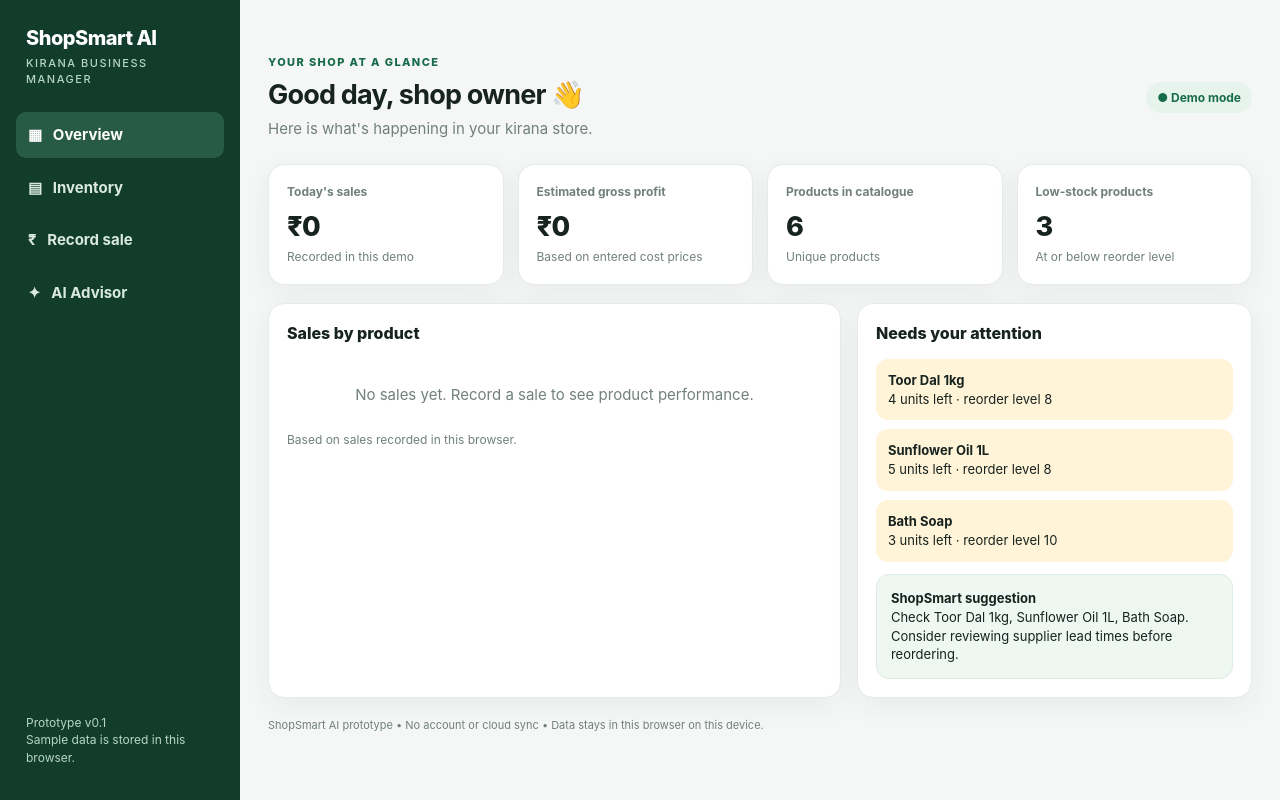
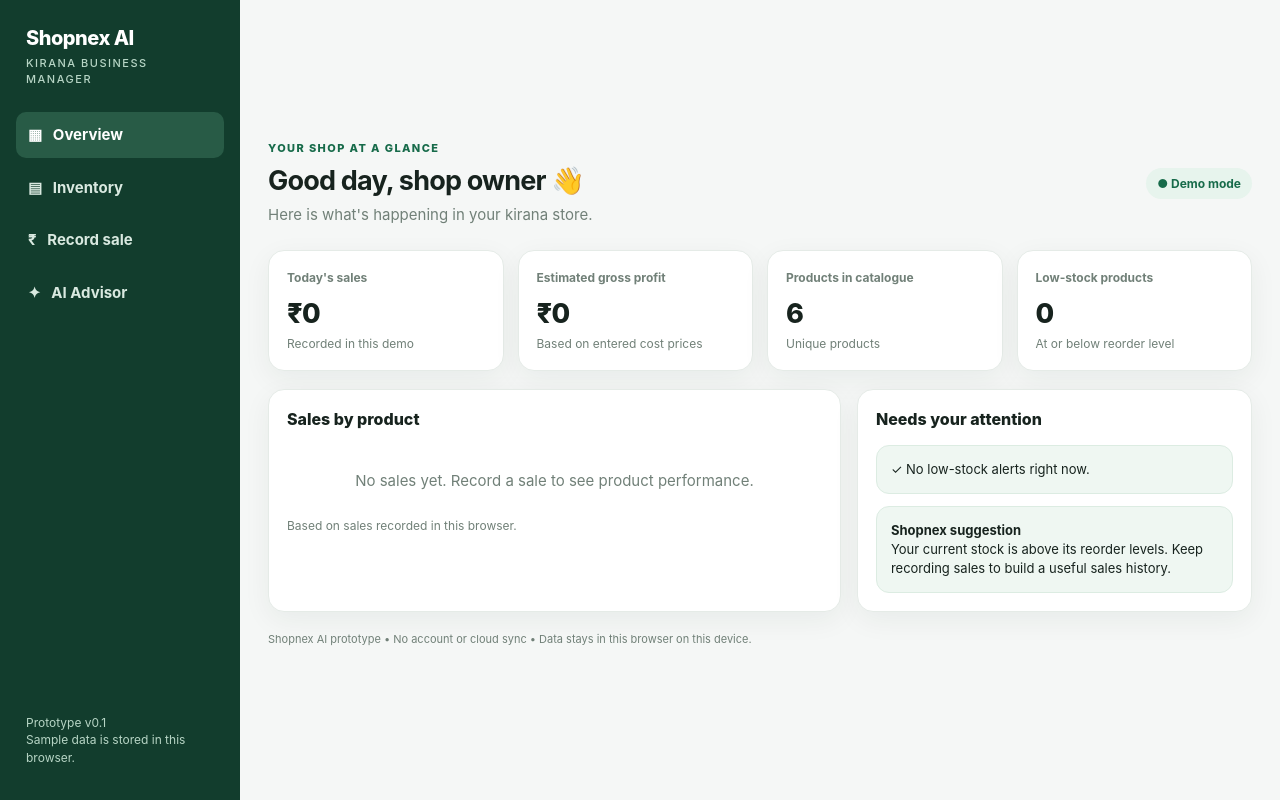
Before and after one commit to prithvirajsawant19-wq/Shopnex-ai, a plain HTML site: page shopsmart_ai_prototype.html in a window 1280 px wide. Drawn offline with Linux system fonts and the light colour scheme.

Commit message:
Rename ShopSmart to Shopnex in HTML file
Signed-off-by: prithvirajsawant19-wq <prithvirajsawant19@gmail.com>

```diff
--- a/shopsmart_ai_prototype.html
+++ b/shopsmart_ai_prototype.html
@@ -3,7 +3,7 @@
 <head>
 <meta charset="utf-8">
 <meta name="viewport" content="width=device-width, initial-scale=1">
-<title>ShopSmart AI — Kirana Manager</title>
+<title>Shopnex AI — Kirana Manager</title>
 <style>
 :root{--bg:#f5f7f6;--card:#fff;--ink:#17231e;--muted:#718078;--line:#e5ebe7;--green:#176b4a;--green2:#e7f4ed;--amber:#fff3d8;--red:#fdebea;--shadow:0 8px 28px rgba(20,45,32,.06)}
 *{box-sizing:border-box}body{margin:0;background:var(--bg);color:var(--ink);font:15px/1.45 Inter,ui-sans-serif,system-ui,-apple-system,Segoe UI,Roboto,Arial}
@@ -15,7 +15,7 @@ button,input,select{font:inherit}button{cursor:pointer;border:0;border-radius:10
 <body>
 <div class="app">
 <aside class="side">
-  <div class="brand">ShopSmart AI<small>KIRANA BUSINESS MANAGER</small></div>
+  <div class="brand">Shopnex AI<small>KIRANA BUSINESS MANAGER</small></div>
   <nav class="nav">
     <button class="active" data-page="dashboard">▦ &nbsp; Overview</button>
     <button data-page="inventory">▤ &nbsp; Inventory</button>
@@ -39,7 +39,7 @@ button,input,select{font:inherit}button{cursor:pointer;border:0;border-radius:10
     </div>
     <div class="layout">
       <div class="card"><h2 class="section-title">Sales by product</h2><div id="salesBars"></div><div class="hint">Based on sales recorded in this browser.</div></div>
-      <div class="card"><h2 class="section-title">Needs your attention</h2><div id="alerts"></div><div class="insight"><strong>ShopSmart suggestion</strong><br><span id="dashboardInsight">Add sales and stock details to receive useful suggestions.</span></div></div>
+      <div class="card"><h2 class="section-title">Needs your attention</h2><div id="alerts"></div><div class="insight"><strong>Shopnex suggestion</strong><br><span id="dashboardInsight">Add sales and stock details to receive useful suggestions.</span></div></div>
     </div>
   </section>
 
@@ -89,17 +89,17 @@ button,input,select{font:inherit}button{cursor:pointer;border:0;border-radius:10
     </div>
     <p class="foot">Important: Suggestions are indicative and based only on information entered into this prototype. Verify stock and financial decisions before acting.</p>
   </section>
-  <p class="foot">ShopSmart AI prototype • No account or cloud sync • Data stays in this browser on this device.</p>
+  <p class="foot">Shopnex AI prototype • No account or cloud sync • Data stays in this browser on this device.</p>
 </main>
 </div>
 <script>
 const starterProducts=[
- {id:1,name:"Toor Dal 1kg",price:145,cost:118,stock:4,reorder:8},
- {id:2,name:"Rice 5kg",price:320,cost:275,stock:18,reorder:6},
- {id:3,name:"Sunflower Oil 1L",price:145,cost:126,stock:5,reorder:8},
- {id:4,name:"Sugar 1kg",price:48,cost:41,stock:22,reorder:8},
- {id:5,name:"Tea 250g",price:125,cost:98,stock:12,reorder:5},
- {id:6,name:"Bath Soap",price:38,cost:29,stock:3,reorder:10}
+ {id:1,name:"Toor Dal 1kg",price:145,cost:118,stock:100,reorder:20},
+ {id:2,name:"Rice 5kg",price:320,cost:275,stock:180,reorder:60},
+ {id:3,name:"Sunflower Oil 1L",price:145,cost:126,stock:150,reorder:70},
+ {id:4,name:"Sugar 1kg",price:48,cost:41,stock:220,reorder:80},
+ {id:5,name:"Tea 250g",price:125,cost:98,stock:200,reorder:50},
+ {id:6,name:"Bath Soap",price:38,cost:29,stock:300,reorder:100}
 ];
 let products=JSON.parse(localStorage.getItem("ss_products")||"null")||starterProducts;
 let sales=JSON.parse(localStorage.getItem("ss_sales")||"[]");
```
